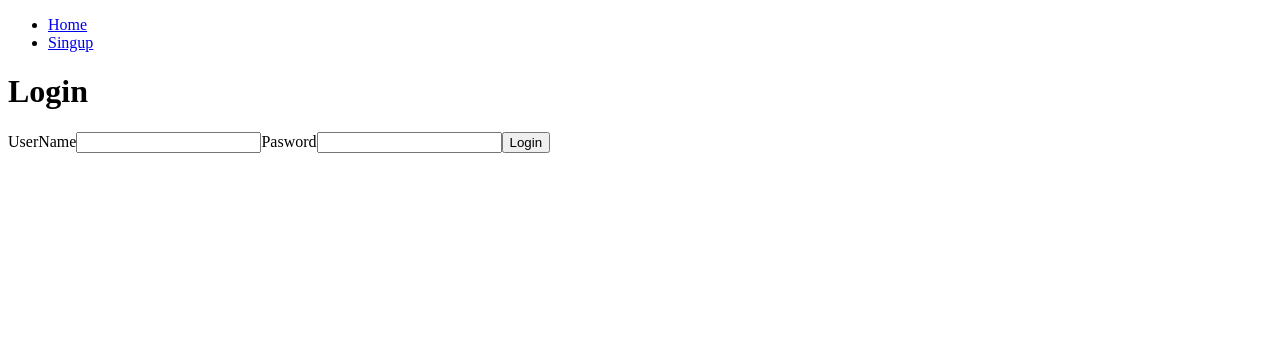
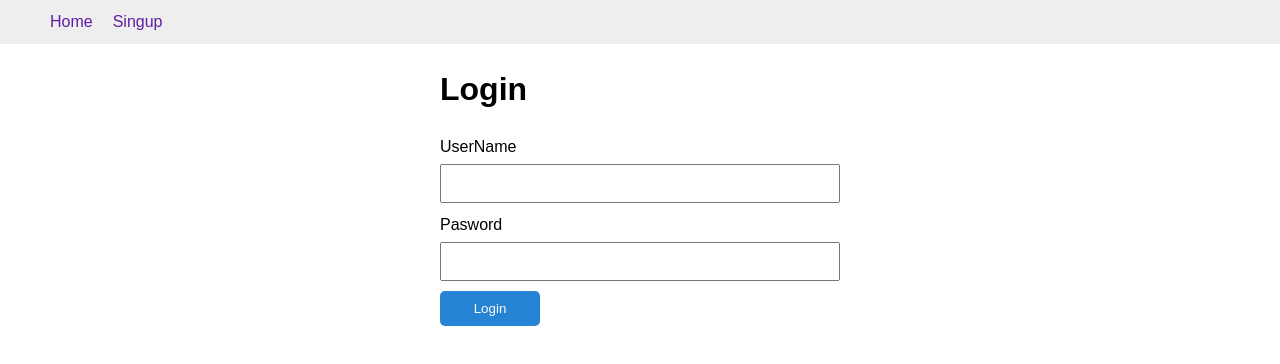
Before and after one commit to alejandraduque98/Login-ReactVite, a React (Vite) app: page / in a window 1280 px wide. Shown: the top 364 px of the page. Built offline with nearby package versions, Linux system fonts and the light colour scheme.

Commit message:
finalizacion de la primera parte front

```diff
--- a/src/auth/AuthProvider.tsx
+++ b/src/auth/AuthProvider.tsx
@@ -15,6 +15,7 @@
 export function AuthProvider({ children }: AuthProviderProps){
     //Vamos a validar que exista la autenficación desde la info que enviamos del backen al front-end
     const [isAuthenticated, setisAuthenticated]= useState(false);
+
     //nota: cuando tengamos el back const [isAuthenticated, setisAuthenticated]= useState(cambiaomos este avlor segun retorne node.js);
 
     return (
--- a/src/index.css
+++ b/src/index.css
@@ -0,0 +1,67 @@
+:root {
+    font-family: Arial, Helvetica, sans-serif;
+    line-height: 1.5;
+    font-weight: 400;
+  }
+
+  body {
+    padding: 0;
+    margin: 0;
+  }
+
+  label {
+    display: block;
+  }
+
+  .form {
+    width: 400px;
+    margin: 0 auto;
+  }
+
+  input[type="text"],
+  [type="password"] {
+    display: block;
+    padding: 10px;
+    box-sizing: border-box;
+    width: 100%;
+    margin: 5px 0 10px 0;
+  }
+
+  input[type="button"],
+  button {
+    background-color: rgb(39, 131, 212);
+    padding: 10px;
+    border: 0;
+    min-width: 100px;
+    border-radius: 5px;
+    color: white;
+  }
+
+  nav {
+    background-color: #eee;
+  }
+
+  nav ul {
+    margin: 0;
+  }
+
+  nav ul li {
+    display: inline-block;
+    padding: 10px;
+  }
+
+  a {
+    color: rgb(97, 28, 161);
+    text-decoration: none;
+  }
+
+  .dashboard {
+    width: 500px;
+    margin: auto;
+  }
+
+  .errorMessage {
+    background-color: #f2dede;
+    color: #a94442;
+    padding: 10px;
+  }
--- a/src/routes/Login.tsx
+++ b/src/routes/Login.tsx
@@ -16,7 +16,7 @@
 
     return(
         <DefaultLayout>
-            <form action="">
+            <form className="form" action="">
 
             <h1>Login</h1>
 
--- a/src/routes/Singup.tsx
+++ b/src/routes/Singup.tsx
@@ -20,7 +20,7 @@
     return (
 
         <DefaultLayout>
-            <form action="">
+            <form className="form" action="">
 
                 <h1>SingUp</h1>
 
@@ -33,7 +33,7 @@
                 <label htmlFor="">Pasword</label>
                 <input type="Password" value={password} onChange={(e) => setPassword(e.target.value)}/>
 
-                <button>CreateUser</button>
+                <button>Create User</button>
             </form>
         </DefaultLayout>
 
```
